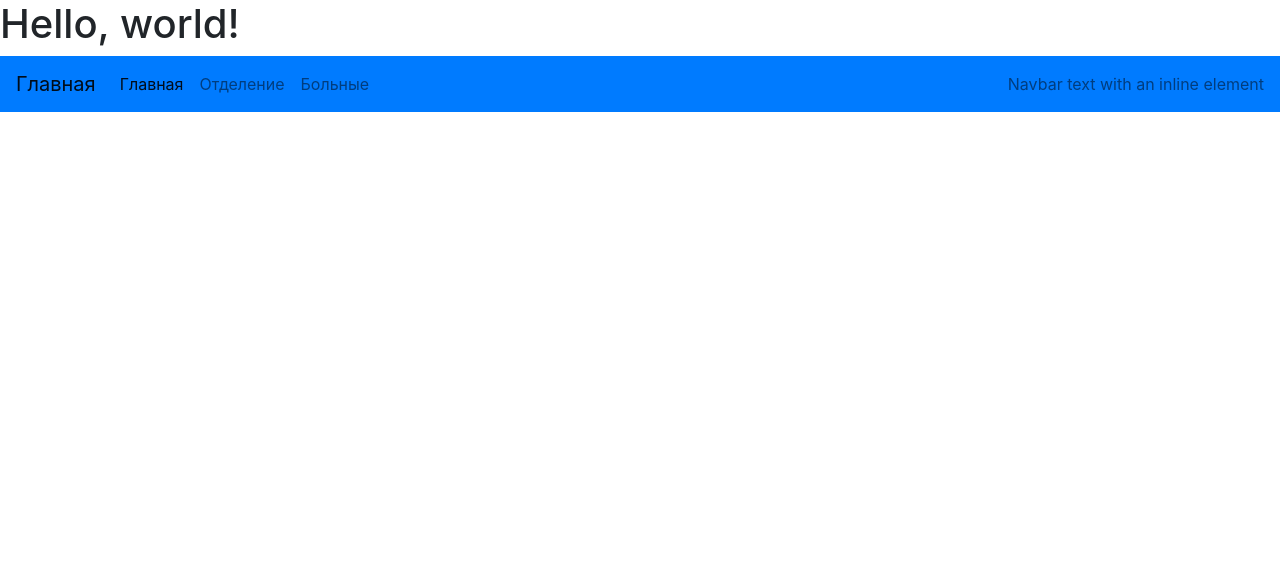
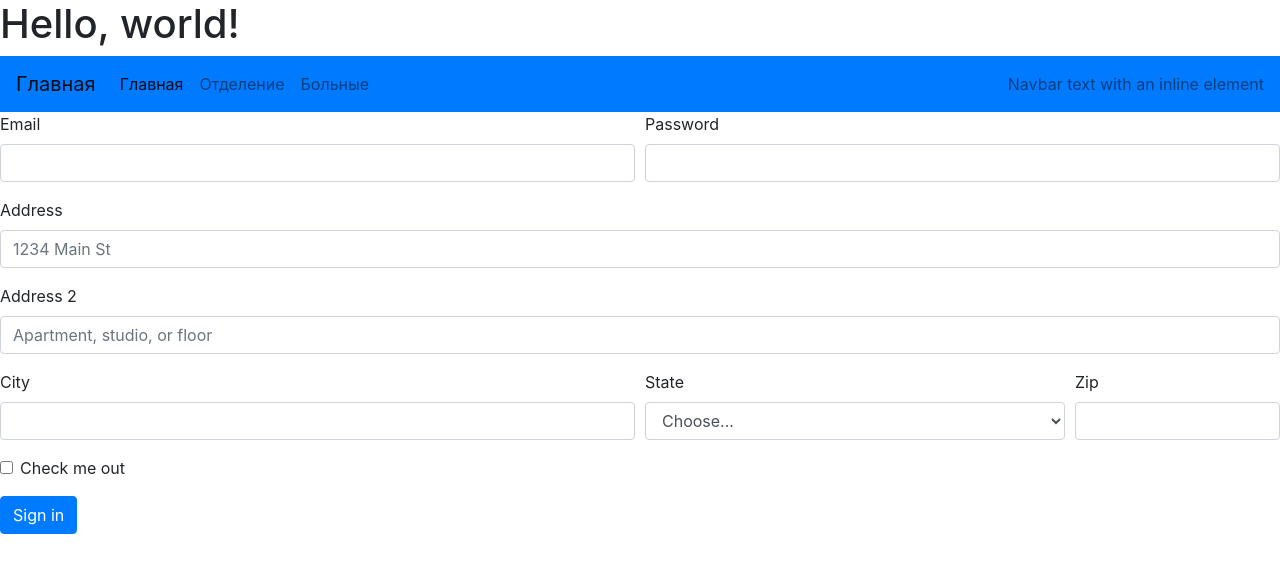
Before and after one commit to arduan/criticale_med, a Python web app: template templates/index.html in a window 1280 px wide. Shown: the top 573 px of the page. Run offline with Jinja, Linux system fonts and the light colour scheme; the template is opened without the code that fills it, so the values that code supplies are empty; some libraries are stand-ins or nearby versions.

Commit message:
Добавил формы из bootstrap.

```diff
--- a/templates/index.html
+++ b/templates/index.html
@@ -36,6 +36,53 @@
   </div>
 </nav>
 
+<form>
+  <div class="form-row">
+    <div class="form-group col-md-6">
+      <label for="inputEmail4">Email</label>
+      <input type="email" class="form-control" id="inputEmail4">
+    </div>
+    <div class="form-group col-md-6">
+      <label for="inputPassword4">Password</label>
+      <input type="password" class="form-control" id="inputPassword4">
+    </div>
+  </div>
+  <div class="form-group">
+    <label for="inputAddress">Address</label>
+    <input type="text" class="form-control" id="inputAddress" placeholder="1234 Main St">
+  </div>
+  <div class="form-group">
+    <label for="inputAddress2">Address 2</label>
+    <input type="text" class="form-control" id="inputAddress2" placeholder="Apartment, studio, or floor">
+  </div>
+  <div class="form-row">
+    <div class="form-group col-md-6">
+      <label for="inputCity">City</label>
+      <input type="text" class="form-control" id="inputCity">
+    </div>
+    <div class="form-group col-md-4">
+      <label for="inputState">State</label>
+      <select id="inputState" class="form-control">
+        <option selected>Choose...</option>
+        <option>...</option>
+      </select>
+    </div>
+    <div class="form-group col-md-2">
+      <label for="inputZip">Zip</label>
+      <input type="text" class="form-control" id="inputZip">
+    </div>
+  </div>
+  <div class="form-group">
+    <div class="form-check">
+      <input class="form-check-input" type="checkbox" id="gridCheck">
+      <label class="form-check-label" for="gridCheck">
+        Check me out
+      </label>
+    </div>
+  </div>
+  <button type="submit" class="btn btn-primary">Sign in</button>
+</form>
+
 
     <!-- Optional JavaScript -->
     <!-- jQuery first, then Popper.js, then Bootstrap JS -->
```
